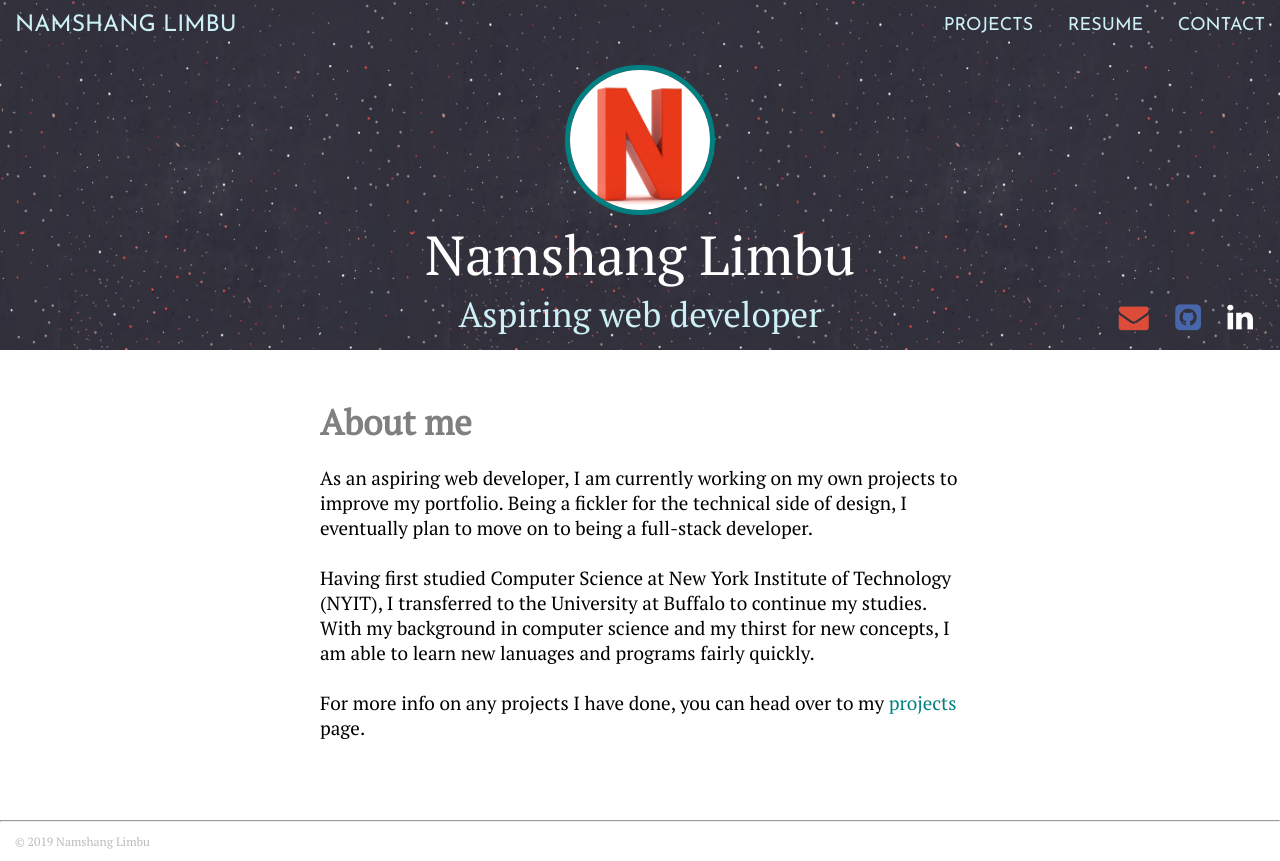
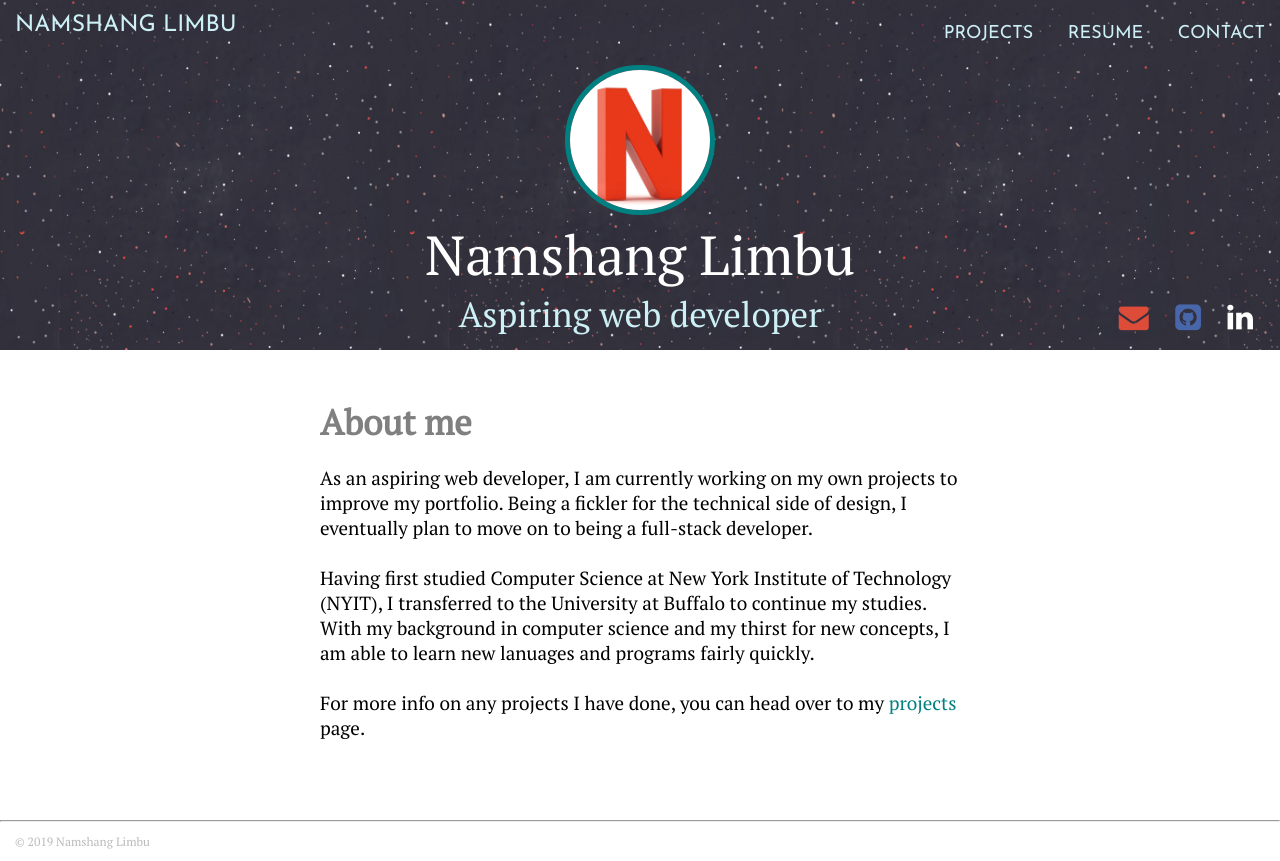
Before and after one commit to namshangl21/namshang.github.io, a plain HTML site: page index.html in a window 1280 px wide. Drawn offline with Linux system fonts and the light colour scheme.

Commit message:
Update style.css

```diff
--- a/styles/style.css
+++ b/styles/style.css
@@ -66,10 +66,14 @@ body{
 nav ul{
   margin:0px;
   padding: 0px;
+  right: 15px;
+  font-size: 18px;
 }
 nav li{
   margin-left: 30px;
   display: inline-block;
+  text-align: center;
+  line-height: 40px;
 }
 
 .nav-bar a:hover{
```
